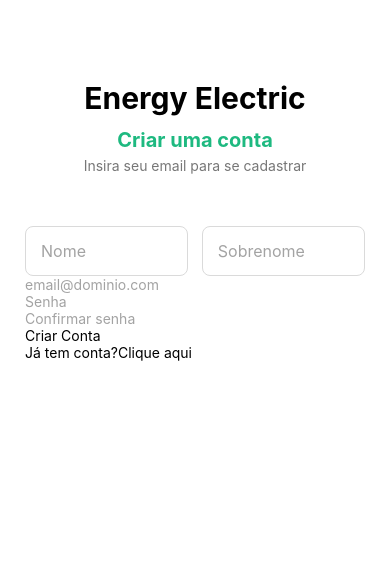
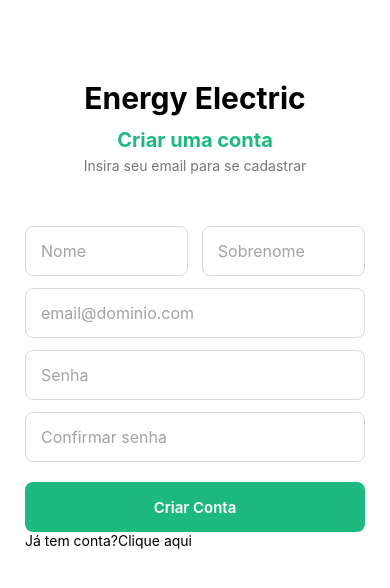
Before and after one commit to notpdrkk/energy-insights-native, a React Native app: screen /Cadastro in a window 390 px wide. Shown: the top 588 px of the page. Built offline with nearby package versions, Linux system fonts and the light colour scheme.

Commit message:
Estilização dos inputs restantes - email, senha e confirmar senha

```diff
--- a/src/Pages/Cadastro/index.tsx
+++ b/src/Pages/Cadastro/index.tsx
@@ -25,24 +25,27 @@ export function Cadastro () {
             </View>
 
             <TextInput
+                style={styles.input}
                 placeholder="email@dominio.com"
                 placeholderTextColor="#A3A3A3"
                 keyboardType="email-address"
             />
             <TextInput
+                style={styles.input}
                 placeholder="Senha"
                 placeholderTextColor="#A3A3A3"
                 secureTextEntry
             />
 
             <TextInput
+                style={styles.input}
                 placeholder="Confirmar senha"
                 placeholderTextColor="#A3A3A3"
                 secureTextEntry
             />
 
-            <TouchableOpacity>
-                 <Text>Criar Conta</Text>
+            <TouchableOpacity style={styles.button}>
+                 <Text style={styles.buttonText}>Criar Conta</Text>
             </TouchableOpacity>
 
             <Text >
--- a/src/Pages/Cadastro/style.ts
+++ b/src/Pages/Cadastro/style.ts
@@ -47,5 +47,18 @@ export const styles = StyleSheet.create({
         fontSize: 16,
         marginTop: 12,
     },
+    button: {
+        backgroundColor: "#1EB980",
+        height: 50,
+        borderRadius: 8,
+        alignItems: "center",
+        justifyContent: "center",
+        marginTop: 20,
+    },
+    buttonText:{
+        color: "#FFF",
+        fontSize: 15,
+        fontWeight: "600",
+    }
 
 })
```
